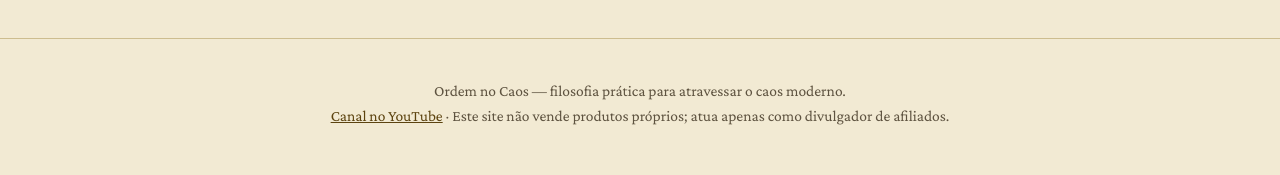
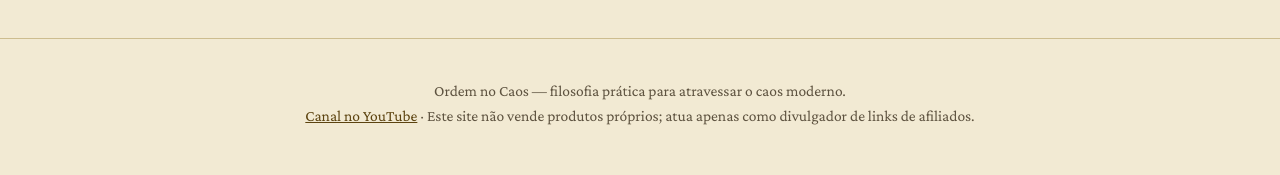
Before and after one commit to ordemnocaos/ordem-no-caos, a Jekyll site: the page built from index.html, in a window 1280 px wide. Shown: the part 1271-1446 px from the top of the page. Built offline with Jekyll 4.4.1, drawn with Linux system fonts in a browser that asks for light colours.

Commit message:
Update Textos do site “geral”

```diff
--- a/_data/site_texts.yml
+++ b/_data/site_texts.yml
@@ -1,4 +1,4 @@
 hero_tagline: O que uso, leio e recomendo para atravessar o caos moderno com mais clareza.
 disclosure: Os links abaixo são de afiliado — se você comprar por eles, ganho uma comissão. Só recomendo o que eu mesmo usaria.
-footer_note: Este site não vende produtos próprios; atua apenas como divulgador de afiliados.
+footer_note: Este site não vende produtos próprios; atua apenas como divulgador de links de afiliados.
 youtube_url: https://www.youtube.com/@ordemnocaos-VI-Va.C?sub_confirmation=1
```
